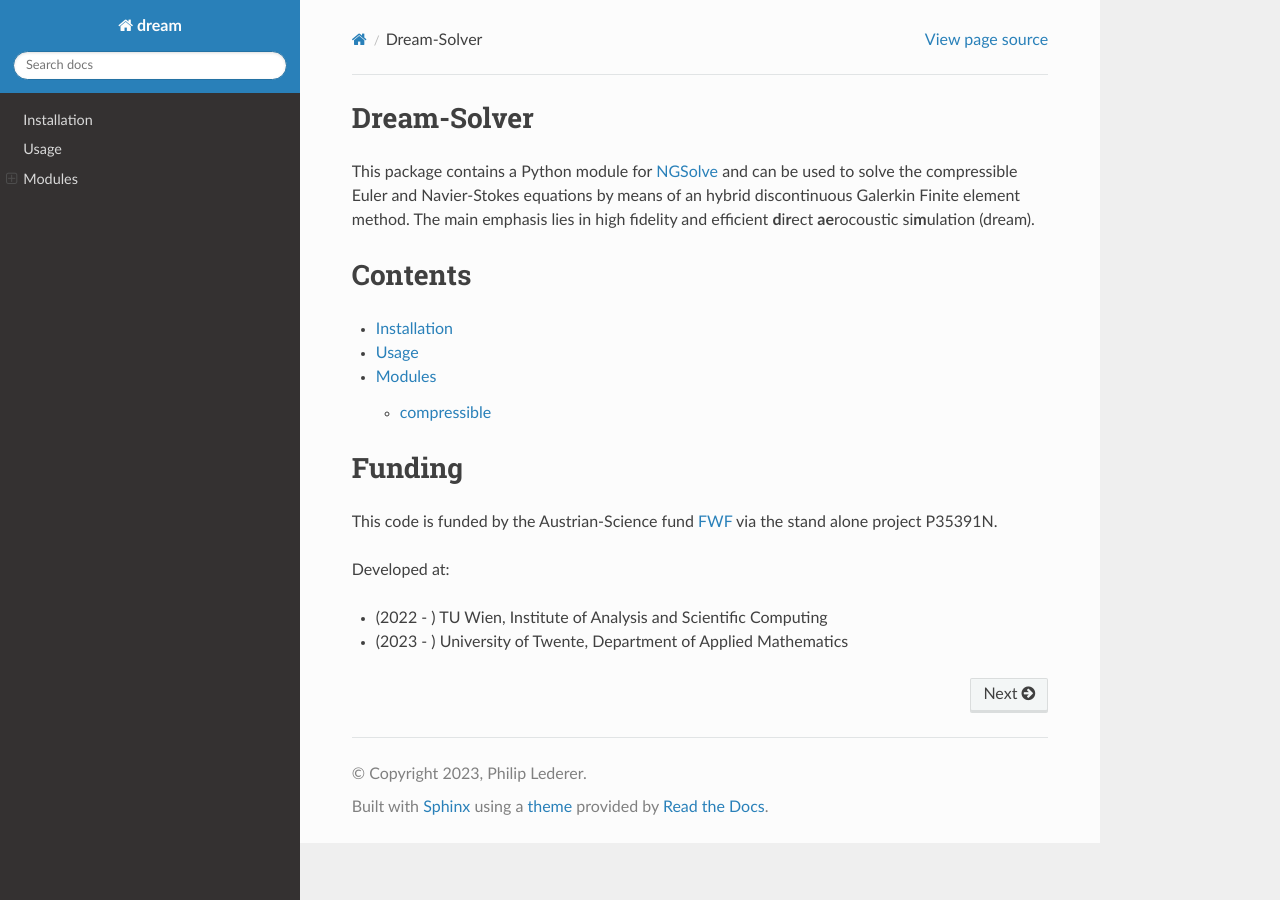
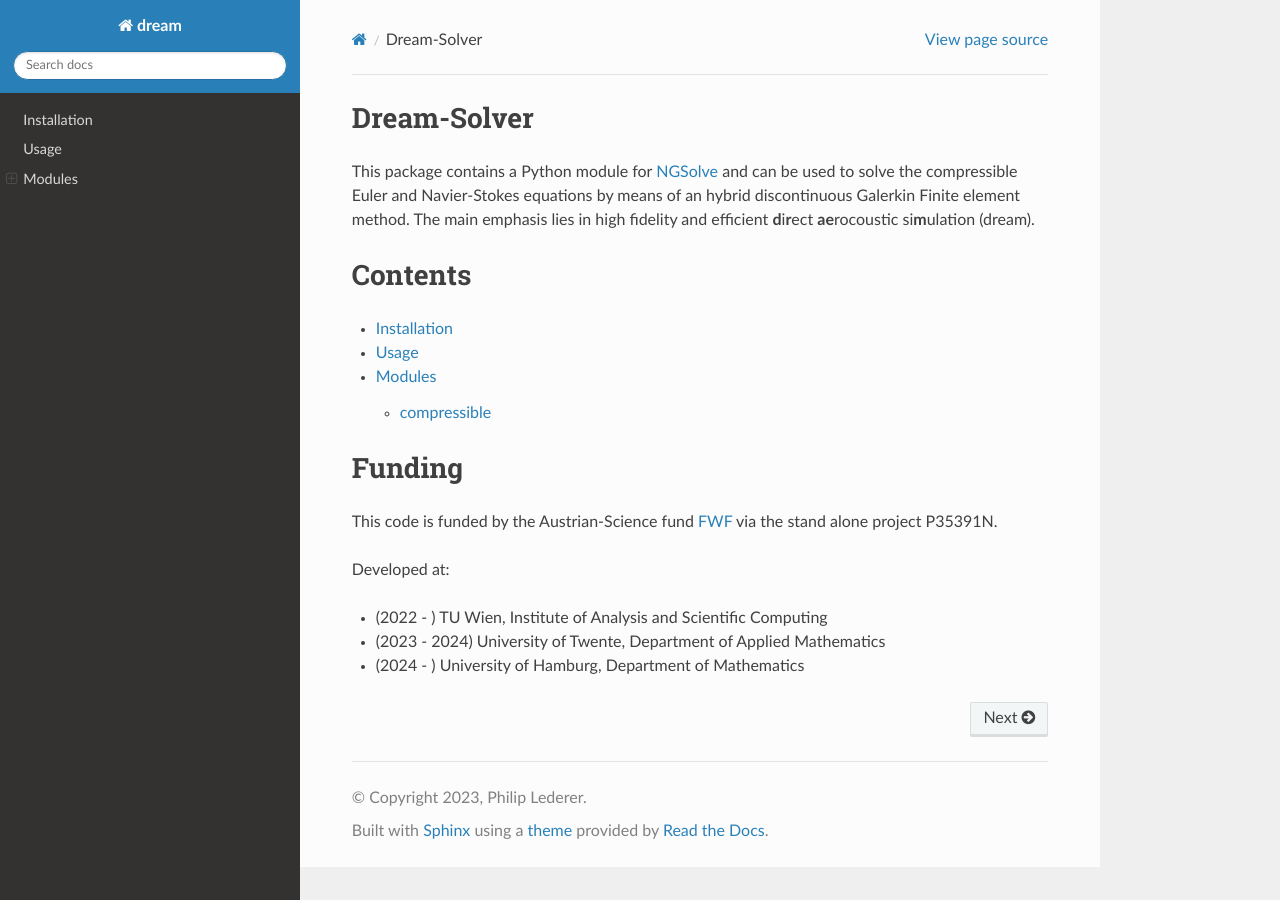
Before and after one commit to plederer/dream_solver, a Sphinx documentation site: the page built from docs/index.rst, in a window 1280 px wide. Built offline with Sphinx 7.4.7 and the Read the Docs theme 3.1.0, drawn with Linux system fonts in a browser that asks for light colours.

Commit message:
develop times in docu

```diff
--- a/docs/index.rst
+++ b/docs/index.rst
@@ -24,4 +24,5 @@ This code is funded by the Austrian-Science fund `FWF
 Developed at:
 
 * (2022 - ) TU Wien, Institute of Analysis and Scientific Computing
-* (2023 - ) University of Twente, Department of Applied Mathematics
+* (2023 - 2024) University of Twente, Department of Applied Mathematics
+* (2024 - ) University of Hamburg, Department of Mathematics
```
